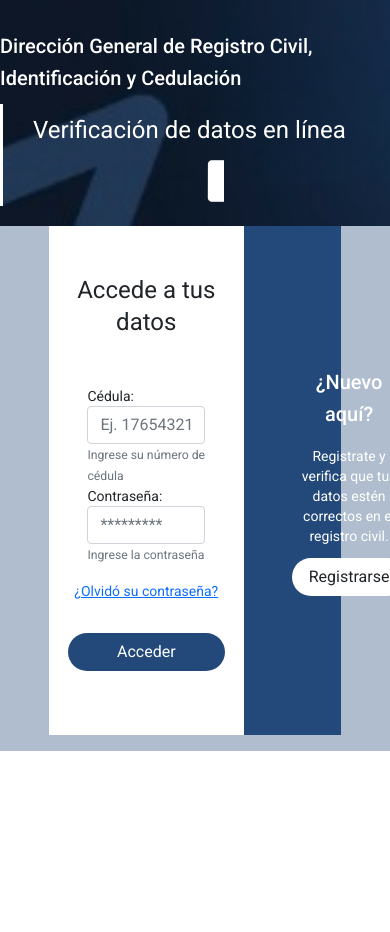
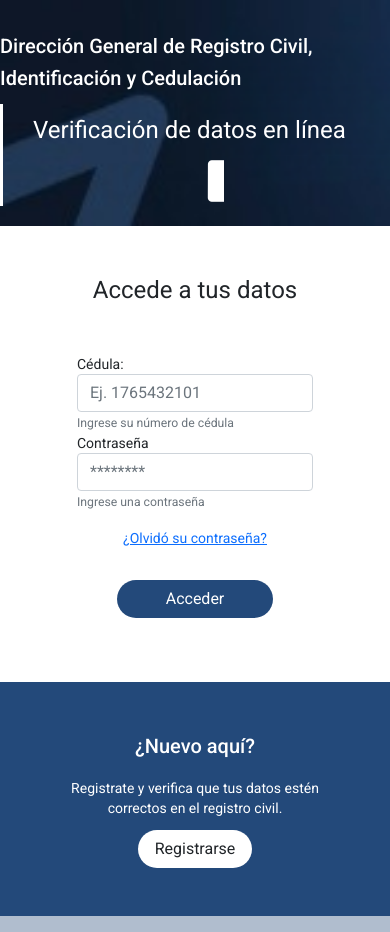
Before and after one commit to ErickMayorga/proyecto-usabilidad-registro-civil, an Angular app: page /inicio-sesion in a window 390 px wide. Before the commit the page ends 844 px from the top, so only its background shows below. Built offline with nearby package versions, Linux system fonts and the light colour scheme.

Commit message:
feat: diseño responsive

```diff
--- a/src/app/rutas/inicio-sesion/inicio-sesion.component.html
+++ b/src/app/rutas/inicio-sesion/inicio-sesion.component.html
@@ -1,7 +1,7 @@
 <div class="bg-principal container-fluid">
     <div class="row d-flex justify-content-center">
 
-        <div class="d-flex justify-content-center align-items-center text-center bg-white col-6 pt-5 pb-5">
+        <div class="d-flex justify-content-center align-items-center text-center bg-white col-md-6 pt-5 pb-5">
             <div class="row">
                 <h1 class="mb-5">Accede a tus datos</h1>
 
@@ -11,7 +11,7 @@
                             [campoOpciones]="campo">
                         </app-campo-entrada>
                     </div>
-                <a class="mt-3 mb-3" href="">¿Olvidó su contraseña?</a>
+                <a class="mt-3 mb-3" href="" routerLink="/recuperar-password">¿Olvidó su contraseña?</a>
                 <div>
                     <button id="btnAcceder" name="Acceder" aria-describedby="Acceder al sistema"
                             class="btn bg-secundario text-white rounded-pill m-3 px-5">
@@ -22,13 +22,13 @@
         </div>
 
 
-        <div class="d-flex align-items-center text-center text-white bg-secundario p-5 col-3">
-            <div>
+        <div class="d-flex align-items-center text-center text-white bg-secundario p-5 col-md-3">
+            <div class="row">
                 <h2>¿Nuevo aquí?</h2>
                 <p>Registrate y verifica que tus datos estén correctos en el registro civil.</p>
-                <div class="">
+                <div>
                     <button id="btnRegistrarse" name="Registrarse" aria-describedby="Registrarse"
-                            class="btn bg-white rounded-pill px-3">
+                            class="btn bg-white rounded-pill px-3" routerLink="/registro">
                         <span>Registrarse</span>
                     </button>
                 </div>
--- a/src/app/rutas/inicio-sesion/inicio-sesion.component.ts
+++ b/src/app/rutas/inicio-sesion/inicio-sesion.component.ts
@@ -41,12 +41,12 @@ export class InicioSesionComponent implements OnInit {
       deshabilitar: false
     },
     {
-      type: TipoCampoEnum.TEXT,
-      title: 'Contraseña:',
-      nameField: 'campo',
-      helpText: 'Ingrese la contraseña',
-      screenReaderText: 'Screen Reader Field',
-      placeholder: '*********',
+      type: TipoCampoEnum.PASSWORD,
+      title: 'Contraseña',
+      nameField: 'clave',
+      helpText: 'Ingrese una contraseña',
+      screenReaderText: 'Screen Reader Password',
+      placeholder: '********',
       mensajes: [
         {
           tipo: TipoMensajeEnum.REQUERIDO,
@@ -54,12 +54,12 @@ export class InicioSesionComponent implements OnInit {
         },
         {
           tipo: TipoMensajeEnum.LONGITUD,
-          textoMensaje: 'La longitud de este campo esta entre 8 y 12 caracteres',
+          textoMensaje: 'La longitud de este campo es de entre 8 y 12 caracteres',
           opciones: {min: 8, max: 12}
         },
       ],
       deshabilitar: false
-    }
+    },
   ]
   constructor(private readonly campoEntradaService: CampoEntradaService,
     public dialog: MatDialog,) {
```
